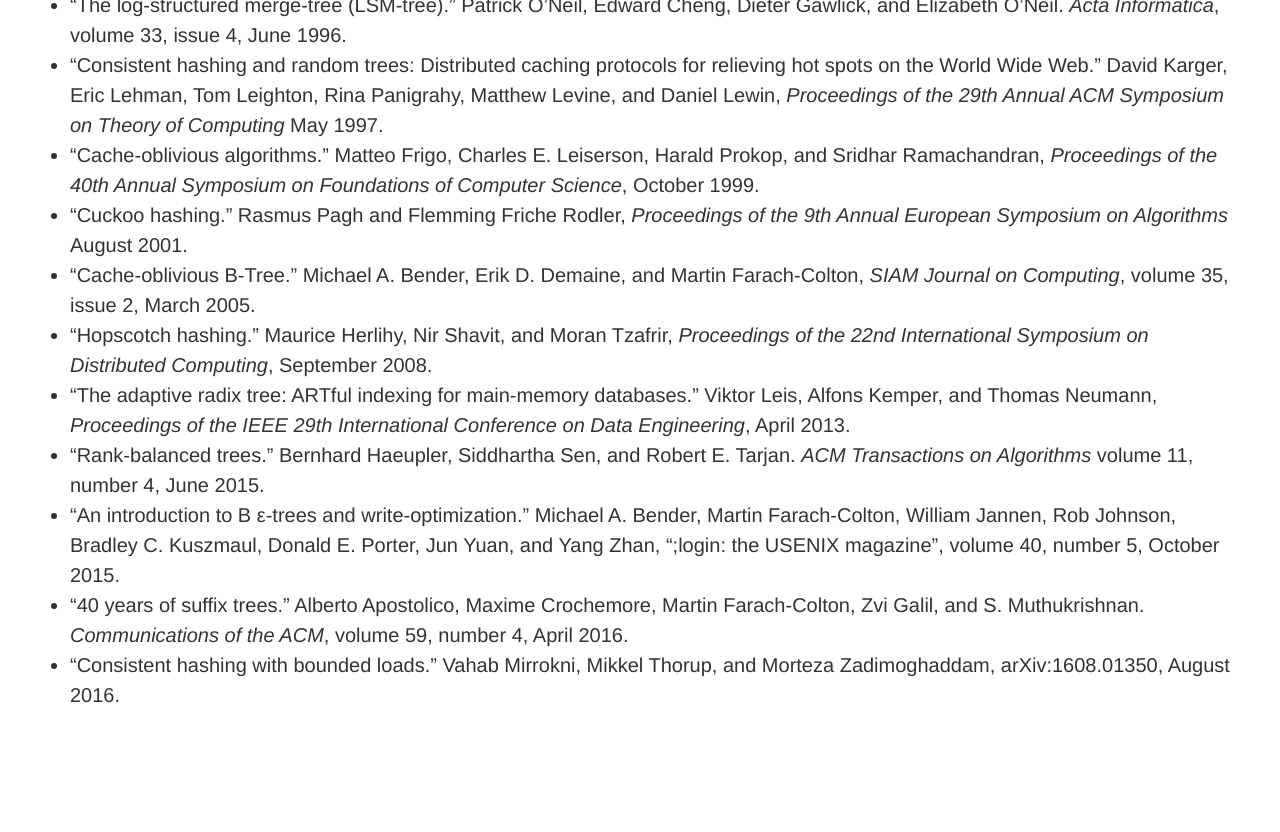
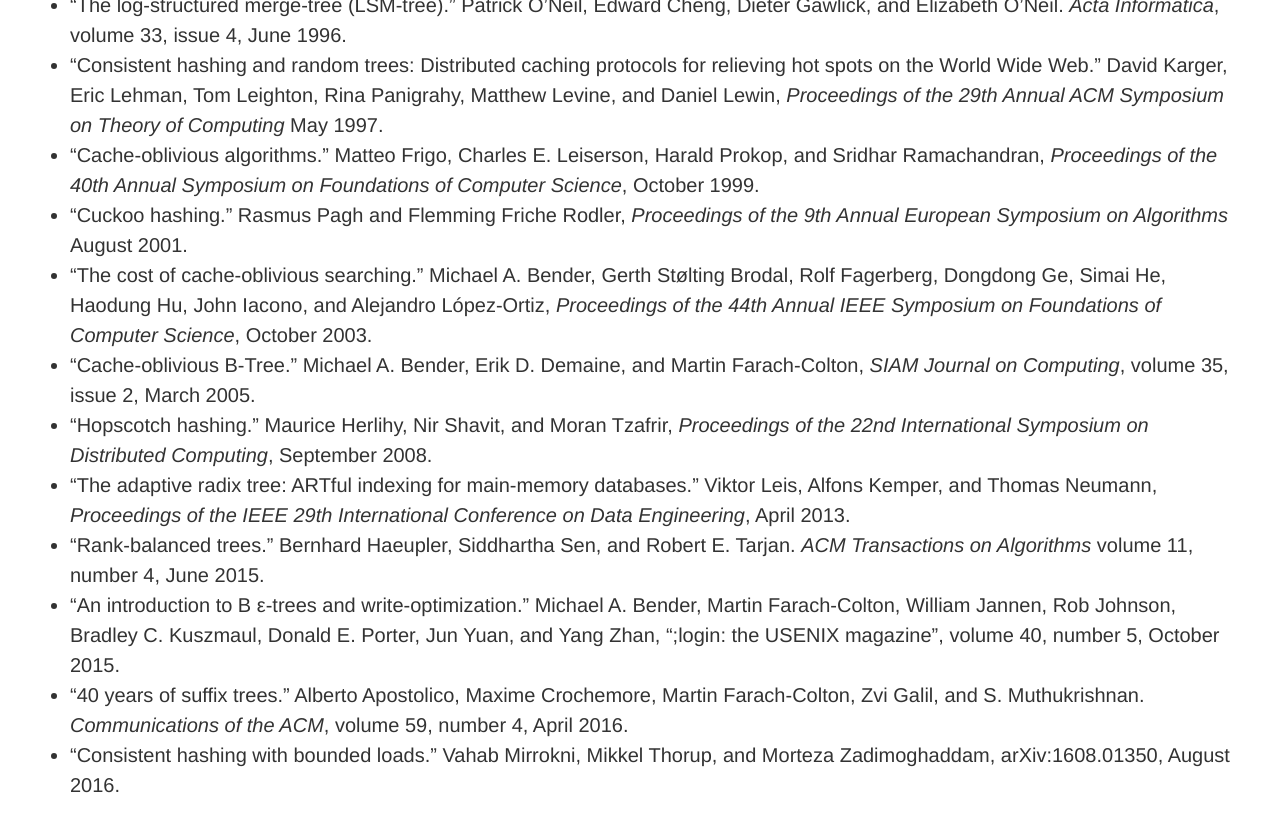
Before and after one commit to mspiegel/mspiegel.github.com, a Jekyll site: the page built from canon.md, in a window 1280 px wide and 900 px high, scrolled down 6780 px. Shown: the top 832 px of the window. Built offline with Jekyll 4.4.1, drawn with Linux system fonts in a browser that asks for light colours; before the commit the page ends 7590 px from its top, so only the background shows below that.

Commit message:
Add cost of cache-oblivious searching paper.

```diff
--- a/canon.md
+++ b/canon.md
@@ -162,6 +162,7 @@ Michael Eisenberg.  University of Colorado.
 * "Consistent hashing and random trees: Distributed caching protocols for relieving hot spots on the World Wide Web." David Karger, Eric Lehman, Tom Leighton, Rina Panigrahy, Matthew Levine, and Daniel Lewin, _Proceedings of the 29th Annual ACM Symposium on Theory of Computing_ May 1997.
 * "Cache-oblivious algorithms." Matteo Frigo, Charles E. Leiserson, Harald Prokop, and Sridhar Ramachandran, _Proceedings of the 40th Annual Symposium on Foundations of Computer Science_, October 1999.
 * "Cuckoo hashing."  Rasmus Pagh and Flemming Friche Rodler, _Proceedings of the 9th Annual European Symposium on Algorithms_ August 2001.
+* "The cost of cache-oblivious searching." Michael A. Bender, Gerth Stølting Brodal, Rolf Fagerberg, Dongdong Ge, Simai He, Haodung Hu, John Iacono, and Alejandro López-Ortiz, _Proceedings of the 44th Annual IEEE Symposium on Foundations of Computer Science_, October 2003.
 * "Cache-oblivious B-Tree." Michael A. Bender, Erik D. Demaine, and Martin Farach-Colton, _SIAM Journal on Computing_, volume 35, issue 2, March 2005.
 * "Hopscotch hashing." Maurice Herlihy, Nir Shavit, and Moran Tzafrir, _Proceedings of the 22nd International Symposium on Distributed Computing_, September 2008.
 * "The adaptive radix tree: ARTful indexing for main-memory databases." Viktor Leis, Alfons Kemper, and Thomas Neumann, _Proceedings of the IEEE 29th International Conference on Data Engineering_, April 2013.
```
